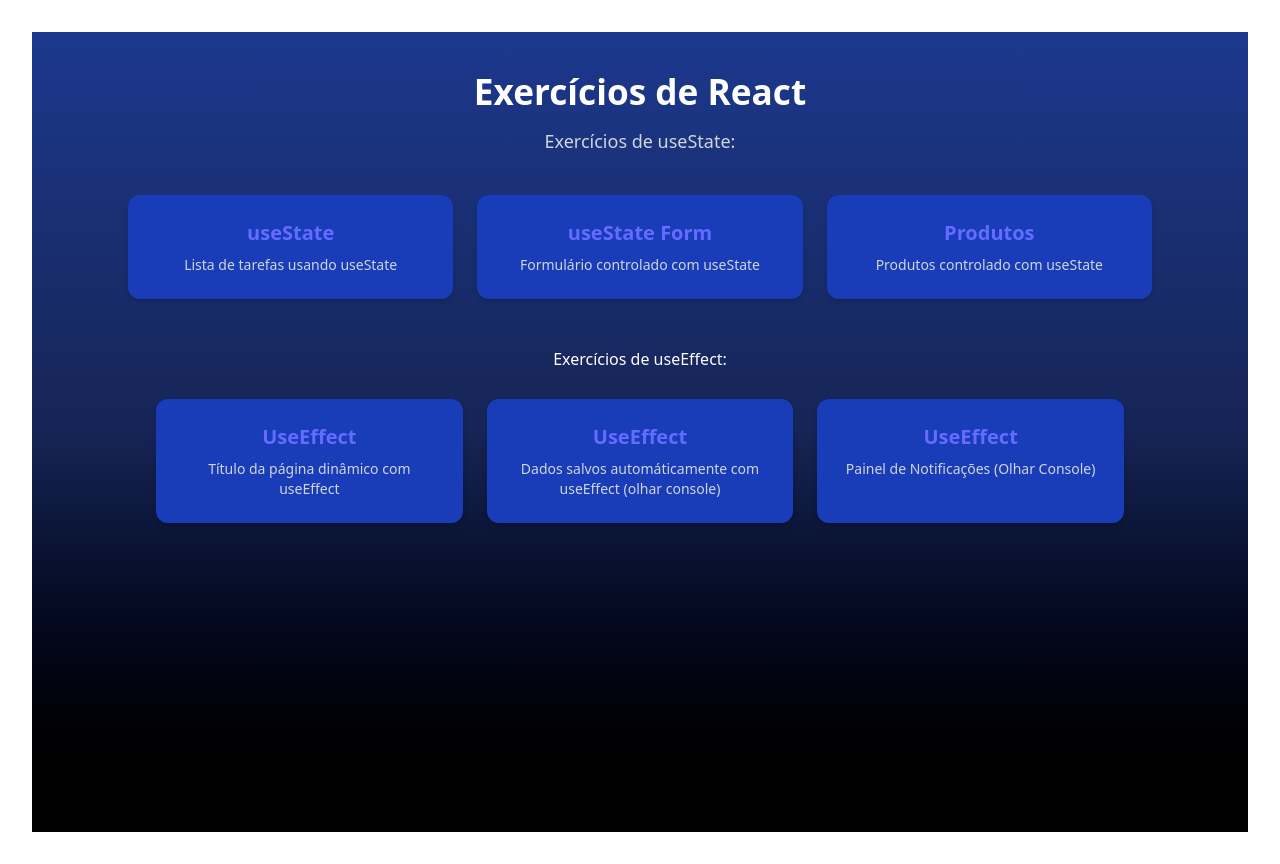
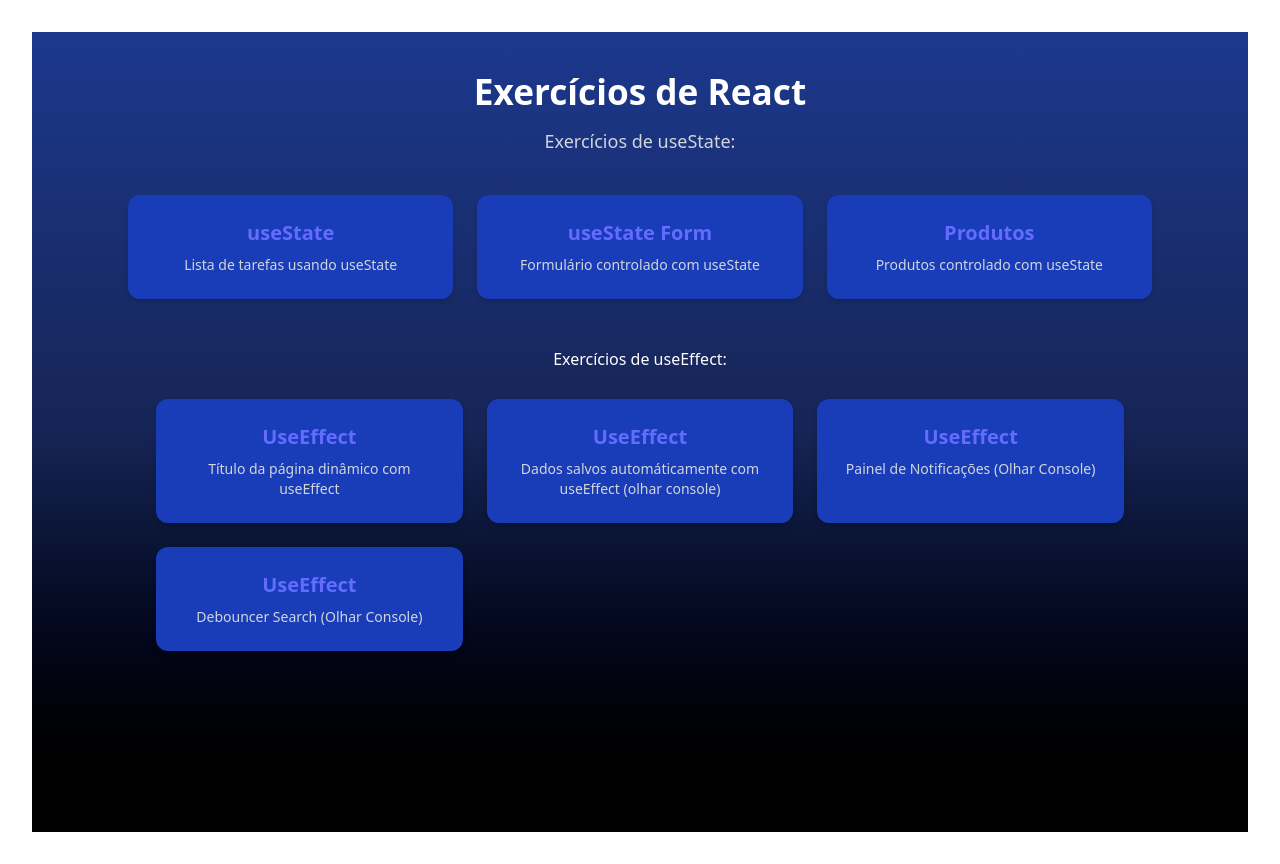
Before and after one commit to ryanmarinhodev/typescript-reviewing, a React (Vite) app in the folder vite-project/: page / in a window 1280 px wide. Built offline with nearby package versions, Linux system fonts and the light colour scheme.

Commit message:
feature home page

```diff
--- a/vite-project/src/HomePage.tsx
+++ b/vite-project/src/HomePage.tsx
@@ -73,6 +73,15 @@ function Home() {
                 Painel de Notificações (Olhar Console)
               </p>
             </Link>
+            <Link
+              to={paths.PAINEL_NOTIFICACOES}
+              className="bg-blue-800 hover:bg-blue-700 rounded-xl p-6 transition transform hover:-translate-y-1 shadow-md"
+            >
+              <h2 className="text-xl font-semibold mb-2">UseEffect</h2>
+              <p className="text-gray-300 text-sm">
+                Debouncer Search (Olhar Console)
+              </p>
+            </Link>
           </div>
         </div>
         <Outlet />
```
